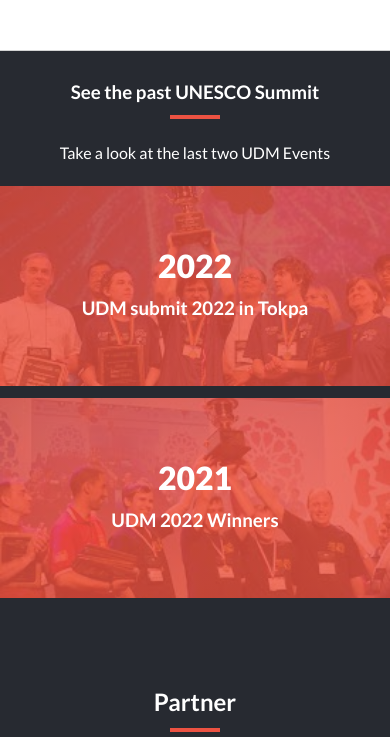
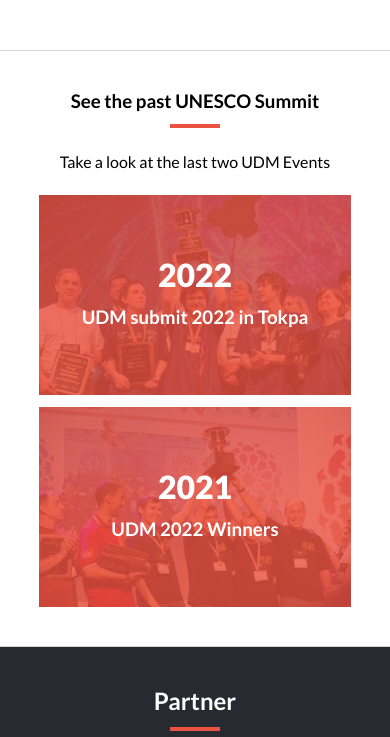
Before and after one commit to Paulinelali/Microverse-capstone-one, a website: page about.html in a window 390 px wide. Shown: the part 998-1735 px from the top of the page. Drawn offline with nearby package versions, Linux system fonts and the light colour scheme.

Commit message:
Fix mobile

```diff
--- a/about.html
+++ b/about.html
@@ -92,7 +92,7 @@
             </div>
         </section>
 
-        <section class="abt-section-3 abt-section abt-section abt-past-events-section">
+        <section class="abt-section-2 abt-section abt-section abt-past-events-section section">
             <div class="">
                 <h3>See the past UNESCO Summit</h3>
                 <hr class="underline">
```
